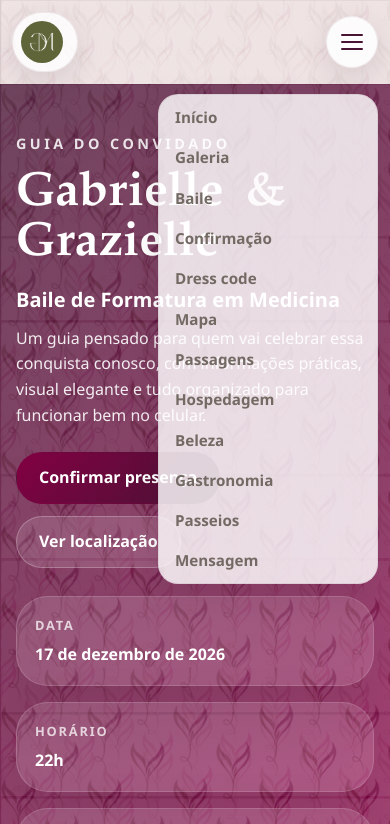
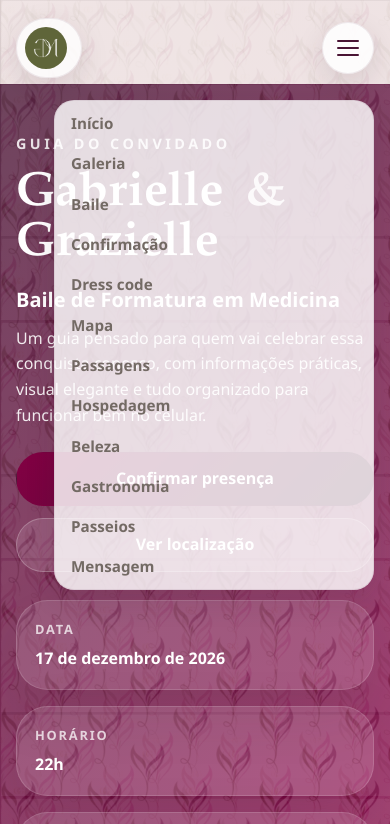
Before and after one commit to rodrigoalmei/GabieGrazi, a plain HTML site: page index.html in a window 390 px wide. Both pictures are taken after a click on the button 352 px from the left and 42 px from the top of the page. Shown: the top 824 px of the page. Drawn offline with Linux system fonts and the light colour scheme.

Commit message:
fix: ajustes para mobile

```diff
--- a/src/styles/base.css
+++ b/src/styles/base.css
@@ -25,6 +25,12 @@
 
 html {
   scroll-behavior: smooth;
+  -webkit-text-size-adjust: 100%;
+}
+
+html,
+body {
+  min-height: 100%;
 }
 
 body {
@@ -37,6 +43,13 @@ body {
   font-family: var(--font-body);
   line-height: 1.6;
   position: relative;
+  overflow-x: hidden;
+  min-height: 100vh;
+  min-height: 100svh;
+  padding-left: env(safe-area-inset-left);
+  padding-right: env(safe-area-inset-right);
+  padding-bottom: env(safe-area-inset-bottom);
+  -webkit-tap-highlight-color: rgba(130, 0, 67, 0.12);
 }
 
 body::before {
@@ -80,3 +93,17 @@ textarea {
 code {
   font-size: 0.92em;
 }
+
+@media (prefers-reduced-motion: reduce) {
+  html {
+    scroll-behavior: auto;
+  }
+
+  *,
+  *::before,
+  *::after {
+    animation-duration: 0.01ms !important;
+    animation-iteration-count: 1 !important;
+    transition-duration: 0.01ms !important;
+  }
+}
--- a/src/styles/components.css
+++ b/src/styles/components.css
@@ -110,6 +110,10 @@ h3 {
 
 .button:hover {
   transform: translateY(-2px);
+}
+
+.button:active {
+  transform: translateY(0);
 }
 
 .button-primary {
@@ -335,6 +339,7 @@ h3 {
   box-shadow: var(--shadow-card);
   font-size: 2rem;
   line-height: 1;
+  touch-action: manipulation;
 }
 
 .gallery-thumbnails {
@@ -360,6 +365,14 @@ h3 {
   width: 100%;
   aspect-ratio: 1 / 1;
   object-fit: cover;
+}
+
+.button,
+.gallery-thumb,
+.menu-toggle,
+.nav-link,
+.mini-link {
+  touch-action: manipulation;
 }
 
 .gallery-thumb.is-active {
@@ -715,11 +728,35 @@ h3 {
   .category-item {
     flex-direction: column;
   }
+
+  .map-frame,
+  .map-frame iframe {
+    min-height: 380px;
+  }
 }
 
 @media (max-width: 680px) {
   .brand-mark span {
     display: none;
+  }
+
+  .brand-mark {
+    max-width: calc(100vw - 96px - env(safe-area-inset-left) - env(safe-area-inset-right));
+  }
+
+  .hero-actions,
+  .map-actions,
+  .highlight-actions,
+  .closing-actions {
+    flex-direction: column;
+  }
+
+  .hero-actions .button,
+  .map-actions .button,
+  .highlight-actions .button,
+  .closing-actions .button {
+    width: 100%;
+    min-height: 54px;
   }
 
   .highlight-card,
@@ -739,6 +776,14 @@ h3 {
     width: min(300px, 100%);
   }
 
+  .gallery-thumbnails {
+    gap: 10px;
+  }
+
+  .gallery-thumb {
+    border-radius: 16px;
+  }
+
   .gallery-caption {
     left: 14px;
     right: 14px;
@@ -749,4 +794,19 @@ h3 {
   .gallery-thumbnails {
     grid-template-columns: repeat(2, minmax(0, 1fr));
   }
+
+  .map-frame,
+  .map-frame iframe {
+    min-height: 300px;
+  }
+
+  .closing-message-title {
+    letter-spacing: 0.04em;
+  }
+
+  .closing-message-intro,
+  .closing-message-paragraph {
+    text-align: left;
+    font-size: 0.98rem;
+  }
 }
--- a/src/styles/layout.css
+++ b/src/styles/layout.css
@@ -5,6 +5,7 @@
 
 .page-shell {
   min-height: 100vh;
+  min-height: 100svh;
 }
 
 .site-header {
@@ -146,7 +147,9 @@
     display: none;
     flex-direction: column;
     align-items: stretch;
-    min-width: 220px;
+    width: min(320px, calc(100vw - 24px));
+    max-height: calc(100vh - 110px);
+    overflow-y: auto;
     border-radius: 20px;
   }
 
@@ -167,3 +170,18 @@
     padding: 76px 0;
   }
 }
+
+@media (max-width: 680px) {
+  .site-header {
+    width: min(var(--container), calc(100vw - 16px - env(safe-area-inset-left) - env(safe-area-inset-right)));
+    top: 6px;
+  }
+
+  .section {
+    padding: 64px 0;
+  }
+
+  .site-nav {
+    width: min(320px, calc(100vw - 16px - env(safe-area-inset-left) - env(safe-area-inset-right)));
+  }
+}
```
